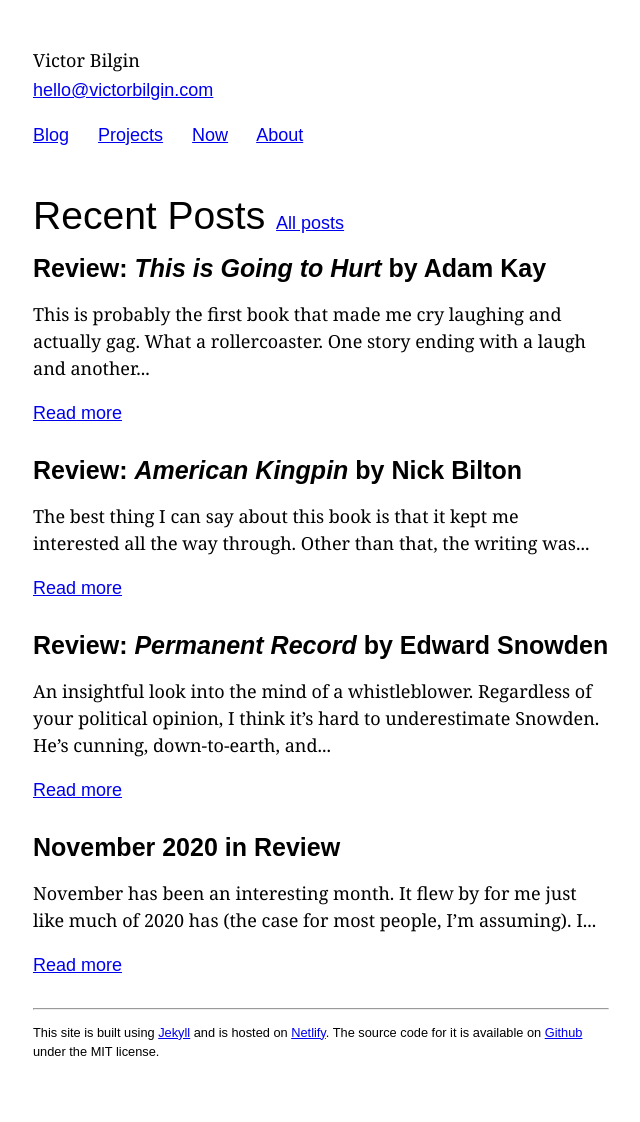
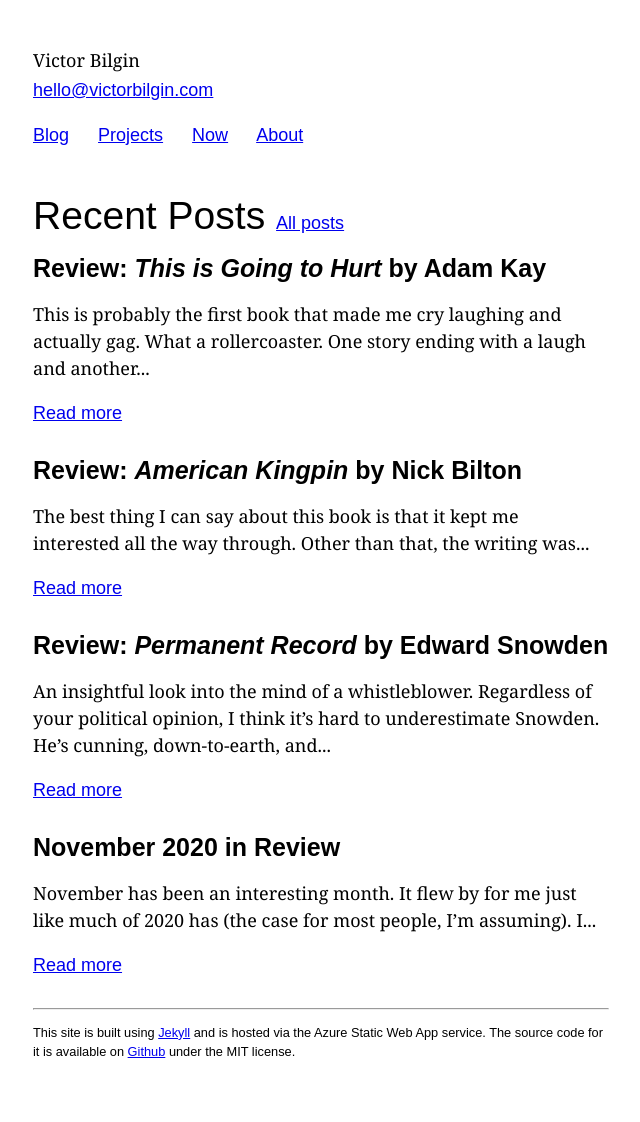
Before and after one commit to vbilgin/vb-v7, a Jekyll site: the page built from index.html, in a window 1280 px wide. Shown: the whole page, without its empty margins (319-959 px from the left). Built offline with Jekyll 4.4.1, drawn with Linux system fonts in a browser that asks for light colours.

Commit message:
Changes to reflect need for www subdomain

```diff
--- a/_config.yml
+++ b/_config.yml
@@ -1,4 +1,4 @@
-url: "https://victorbilgin.com"
+url: "https://www.victorbilgin.com"
 baseurl: ""
 title: "Victor Bilgin"
 description: ""
--- a/_includes/footer.html
+++ b/_includes/footer.html
@@ -1,6 +1,6 @@
 <footer class="site__footer">
   <hr class="footer__hr">
   <p class="footer__text">
-    This site is built using <a href="https://jekyllrb.com/">Jekyll</a> and is hosted on <a href="https://www.netlify.com/">Netlify</a>. The source code for it is available on <a href="https://github.com/vbilgin/vb-v7">Github</a> under the MIT license.
+    This site is built using <a href="https://jekyllrb.com/">Jekyll</a> and is hosted via the Azure Static Web App service. The source code for it is available on <a href="https://github.com/vbilgin/vb-v7">Github</a> under the MIT license.
   </p>
 </footer>
```
